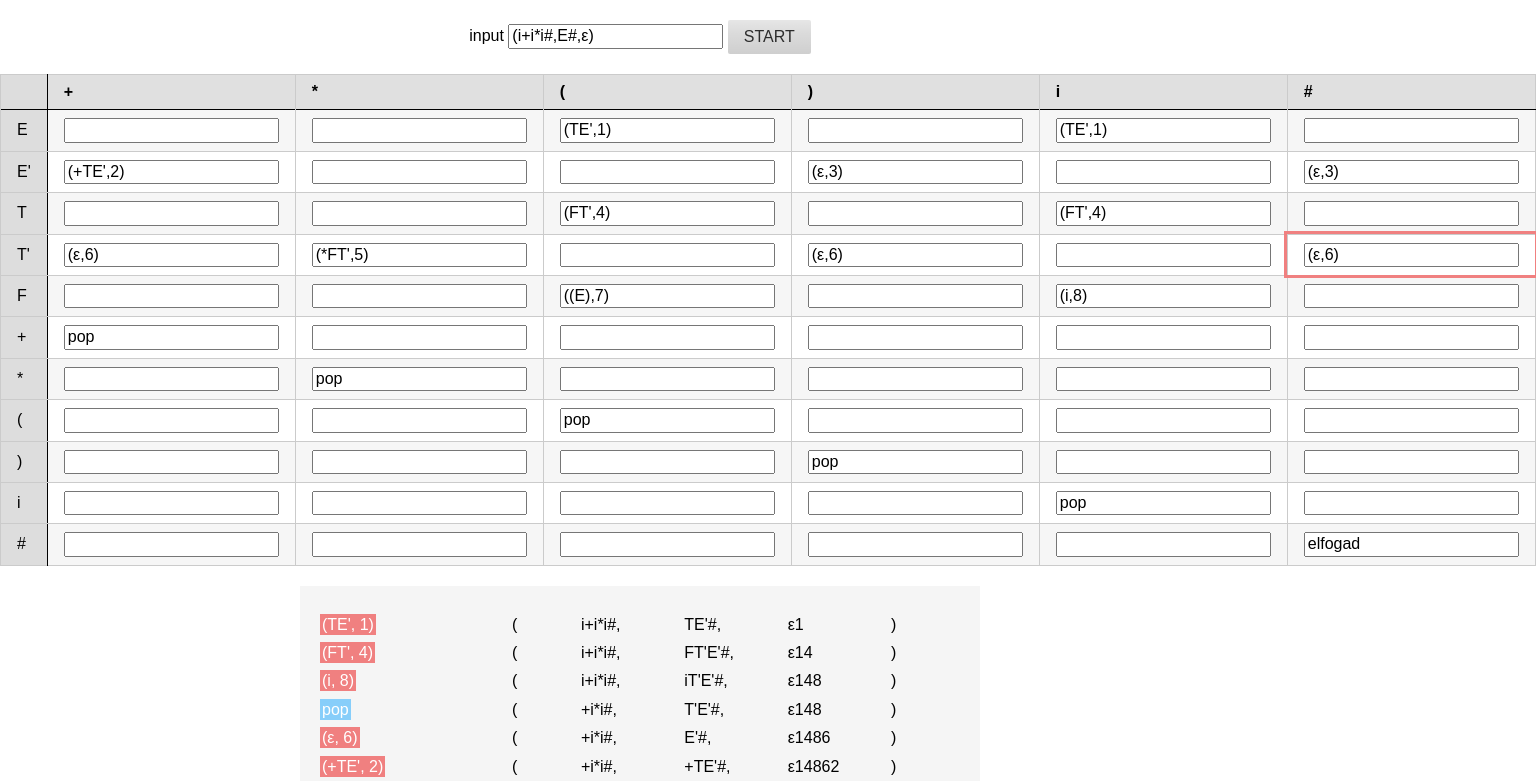
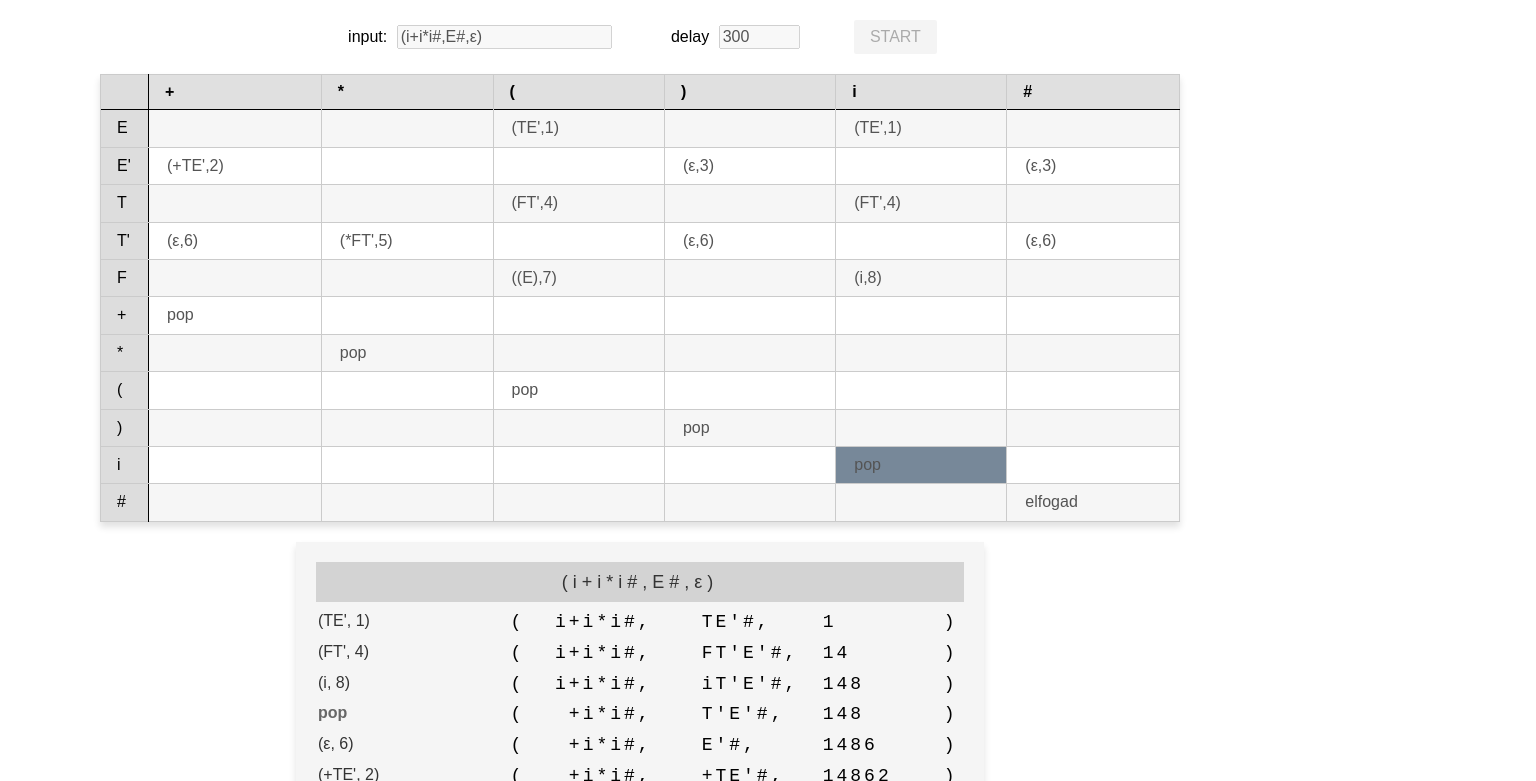
Before and after one commit to bmartin97/Ford-t-programok, a website: page UI/index.html in a window 1280 px wide. Both pictures are taken after a click on the button "START". Shown: the top 781 px of the page, 1536 px wide, since content can reach past the window. Drawn offline with nearby package versions, Linux system fonts and the light colour scheme.

Commit message:
UI Design

```diff
--- a/UI/index.html
+++ b/UI/index.html
@@ -12,10 +12,20 @@
 </head>
 
 <body>
-    <div class="input">
-        <label>input</label>
+    <main class="layout-container">
+        <div class="inputs">
+            <div class="column">
+                <label>input:</label>
                 <input type="text" value="(i+i*i#,E#,ε)" id="input-function">
+            </div>
+            <div class="column">
+                <label>delay</label>
+                <input type="number" value="300" min="0" max="4000" id="delay">
+            </div>
+            <div class="column">
                 <button class="pure-button" id="start-btn">START</button>
+            </div>
+
         </div>
         <div class="table">
             <table class="pure-table pure-table-bordered" id="roles-table">
@@ -136,6 +146,7 @@
         <div id="display">
 
         </div>
+    </main>
     <script src="./index.js"></script>
 </body>
 </html>
--- a/UI/index.js
+++ b/UI/index.js
@@ -6,13 +6,30 @@ const roles_table = document.querySelector("#roles-table");
 const start_btn = document.querySelector("#start-btn");
 const display = document.querySelector("#display");
 const input_func = document.querySelector("#input-function");
+const delay = document.querySelector("#delay");
 
 let input, output, rules;
 
+function disableUserInteractions() {
+    const inputs = document.querySelectorAll("input");
+    const button = document.querySelector("button").disabled = true;
+    inputs.forEach(input => input.disabled = true);
+}
+
+function enableUserInteractions() {
+    console.log("enable");
+    const inputs = document.querySelectorAll("input");
+    console.log(inputs);
+    document.querySelector("button").disabled = false;
+    inputs.forEach(input => input.disabled = false);
+}
+
 
 start_btn.addEventListener('click', function(evt) {
-    display.innerHTML = "";
+    disableUserInteractions();
+
     let input_function = input_func.value;
+    display.innerHTML = `<div class="header">${input_function}</div>`;
 
     input_function = input_function.replace('(','').replace(')','');
     input_function = input_function.split(',');
@@ -21,15 +38,14 @@ start_btn.addEventListener('click', function(evt) {
     output = input_function[1];
     rules = input_function[2];
 
+    rules = rules.replace("ε", "");
 
     solverLoop();
 });
 
-start_btn.click();
 window.solverLoop = solverLoop;
 
 function solverLoop() {
-
     let index = getRuleCellIndex(getNextChar(input), getNextChar(output));
     let rule = getRule(index);
 
@@ -39,7 +55,8 @@ function solverLoop() {
             output = output.substr(getNextChar(output).length);
             break;
         case "elfogad":
-            display.innerHTML += '<div class="success">✔ elfogad</div>'
+            display.innerHTML += '<div class="success">✔ elfogad</div>';
+            enableUserInteractions();
             return;
 
         default:
@@ -51,7 +68,7 @@ function solverLoop() {
             break;
     }
     showOnDisplay(rule);
-    setTimeout(solverLoop, 200);
+    setTimeout(solverLoop, Number(delay.value));
 }
 
 function getNextChar(text) {
@@ -66,14 +83,16 @@ function getRuleCellIndex(x, y) {
     const x_headers = roles_table.querySelectorAll("thead > tr > th");
     const x_index = [...x_headers].findIndex(head => head.innerHTML === x);
     if(x_index === -1) {
-        display.innerHTML += `<div class="warning">⚠ invalid karakter: ${x}</div>`
+        display.innerHTML += `<div class="warning">⚠ invalid karakter: ${x}</div>`;
+        enableUserInteractions();
 
         throw "not found x value";
     }
     const y_headers = roles_table.querySelectorAll("tbody > tr > td:first-child");
     const y_index = [...y_headers].findIndex(head => head.innerHTML === y);
     if(y_index === -1) {
-        display.innerHTML += `<div class="warning">⚠ invalid karakter: ${y}</div>`
+        display.innerHTML += `<div class="warning">⚠ invalid karakter: ${y}</div>`;
+        enableUserInteractions();
         throw "not found y value";
     }
 
@@ -102,14 +121,15 @@ function getRule({x, y}) {
             return rule;
         }
     } else {
-        display.innerHTML += '<div class="wrong">✖ elutasít</div>'
+        display.innerHTML += '<div class="wrong">✖ elutasít</div>';
+        enableUserInteractions();
         throw "empty rule cell"
     }
 }
 
 function showOnDisplay(rule) {
     const tempRule = rule !== "pop" ? `<span class="coral-highlight">(${rule.rule}, ${rule.rule_number})</span>` : `<span class="pop-highlight">${rule}</span>`;
-    display.innerHTML += `
+    display.insertAdjacentHTML('beforeend', `
     <div class="row">
         <div class="rule">
             ${tempRule}
@@ -119,7 +139,7 @@ function showOnDisplay(rule) {
                 (
             </div>
             <div class="column">
-                ${input},
+                <span>${input},</span>
             </div>
             <div class="column">
                 ${output},
@@ -132,5 +152,5 @@ function showOnDisplay(rule) {
             </div>
         </div>
     </div>
-    `;
+    `);
 }
--- a/UI/main_style.css
+++ b/UI/main_style.css
@@ -1,10 +1,37 @@
-div.input {
+main.layout-container {
+    width: 1080px;
+    max-width: 100vw;
+    margin: auto;
+}
+
+div.inputs {
     margin: 20px auto;
-    text-align: center;
+    width: 60%;
+    display: flex;
+    flex-direction: row;
+    justify-content: space-around;
+    align-items: center;
+}
+
+td {
+    height: 20px;
+    transition: background-color 150ms ease;
+}
+
+td input {
+    width: 100%;
+    background: transparent;
+    border: none;
+    outline: none;
+}
+
+div.inputs label {
+    margin: 0 5px;
 }
 
 #roles-table {
     width: 100%;
+    box-shadow: 0px 5px 7px #0000001f;
 }
 
 tbody tr:nth-child(odd) {
@@ -26,8 +53,9 @@ thead {
 #display {
     padding: 20px;
     background: #f5f5f5;
-    width: 50%;
+    width: 60%;
     margin: 20px auto;
+    box-shadow: 0px 5px 7px #0000001f;
 }
 
 #display .row {
@@ -35,6 +63,7 @@ thead {
     flex-direction: row;
     flex-wrap: nowrap;
     margin: 10px 0;
+    animation: newRow 350ms ease;
 }
 
 #display .row .rule {
@@ -48,34 +77,49 @@ thead {
     justify-content: space-between;
 }
 #display .row .output > .column {
-    width: 30%;
+    width: calc(90%/3);
+    font-size: 18px;
+    font-family: monospace;
+    letter-spacing: 3px;
 }
 #display .row .output > .column:first-child,
 #display .row .output > .column:last-child {
-    width: 20%
+    width: 5%
+}
+#display .row .output > .column:nth-child(2){
+    text-align: right;
+    padding-right: 50px;
 }
 
+
+
 .use {
-    outline: 3px solid lightcoral;
+    color: white;
+    background: lightslategray!important;
 }
 
 .coral-highlight {
-    background: lightcoral;
-    color: white;
+    color: #333;
     padding: 2px;
 }
 
 .pop-highlight {
-    background: lightskyblue;
-    color: white;
+    color: #666;
+    font-weight: bold;
     padding: 2px;
 }
-
+.header {
+    text-align: center;
+    font-size: 18px;
+    background: lightgray;
+    color: #333;
+    letter-spacing: 5px;
+    padding: 10px 0;
+}
 .success {
     text-align: center;
     font-size: 22px;
     background: greenyellow;
-    font-weight: bold;
     color: #444;
     padding: 10px 0;
 }
@@ -97,3 +141,14 @@ thead {
     color: white;
     padding: 10px 0;
 }
+
+@keyframes newRow {
+    from {
+        opacity: 0;
+        transform: translateX(10%);
+    }
+    to {
+        opacity: 1;
+        transform: translateX(0);
+    }
+}
```
Also changed, not shown: UI/dist/index.html, 6 other files. Lines whose indentation alone changed are shown as unchanged.
